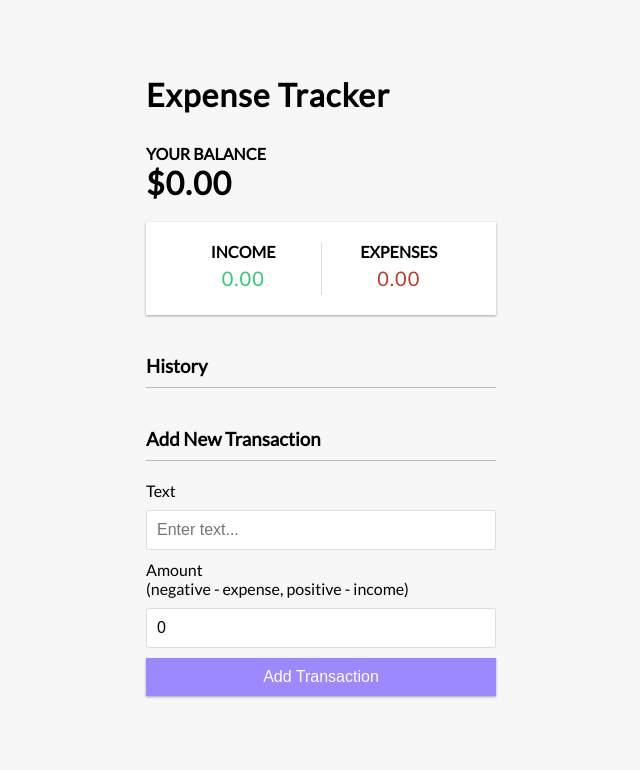
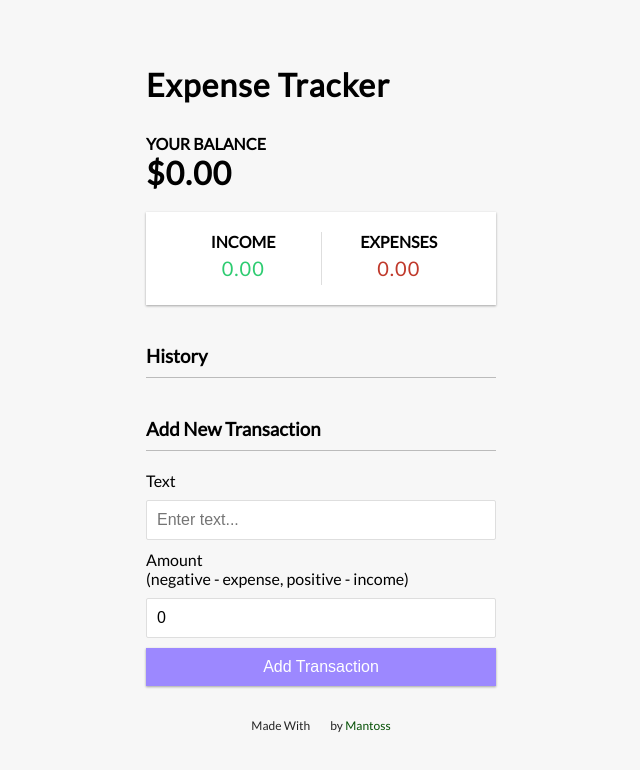
Before and after one commit to PJMantoss/expense-tracker, a React (Create React App) app: page / in a window 1280 px wide. Shown: the top 770 px of the page, without its empty margins (319-959 px from the left). Built offline with nearby package versions, Linux system fonts and the light colour scheme; grey boxes are pictures that could not be loaded.

Commit message:
add footer info to App.js

```diff
--- a/src/App.css
+++ b/src/App.css
@@ -150,6 +150,30 @@ input[type='number'] {
   opacity: 1;
 }
 
+#love {
+  display: flex;
+  justify-content: center;
+  align-items: center;
+  margin-top: 20px;
+}
+
+#love > span {
+  font-family: 'Lato', sans-serif;
+  font-weight: 400;
+  font-size: 12px;
+  color: rgb(37, 37, 37);
+}
+
+#love > img {
+  width: 20px;
+  padding: 10px;
+}
+
+#love > span > a {
+  text-decoration: none;
+  color: rgb(4, 80, 4);
+}
+
 @media (max-width: 320px) {
   .container {
     width: 300px;
--- a/src/App.js
+++ b/src/App.js
@@ -17,6 +17,11 @@ function App() {
         <TransactionList/>
         <AddTransaction/>
       </div>
+      <div id="love">
+          <span>Made With</span>
+          <img src="https://img.icons8.com/dusk/64/000000/like.png" alt="love"/>
+          <span>by <a href="https://github.com/PJMantoss" target="_blank">Mantoss</a></span>
+      </div>
     </GlobalProvider>
   );
 }
```
